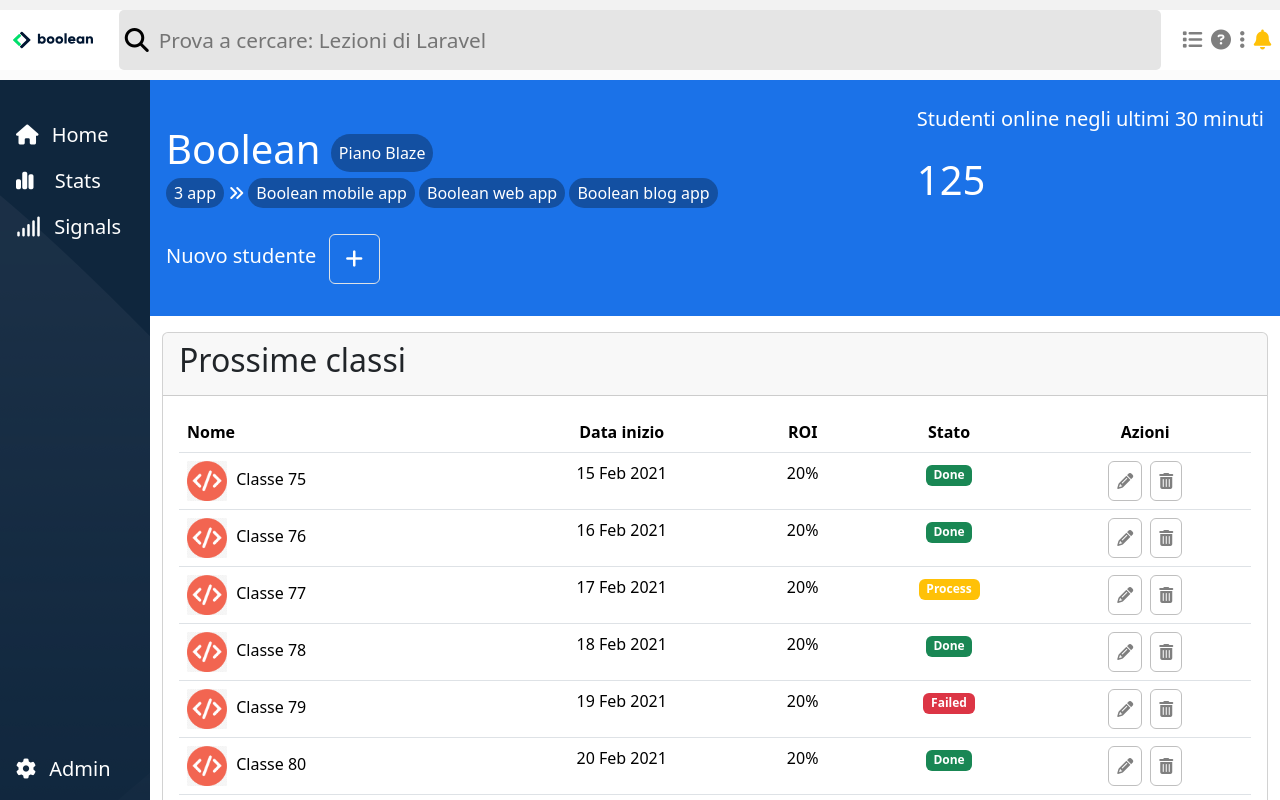
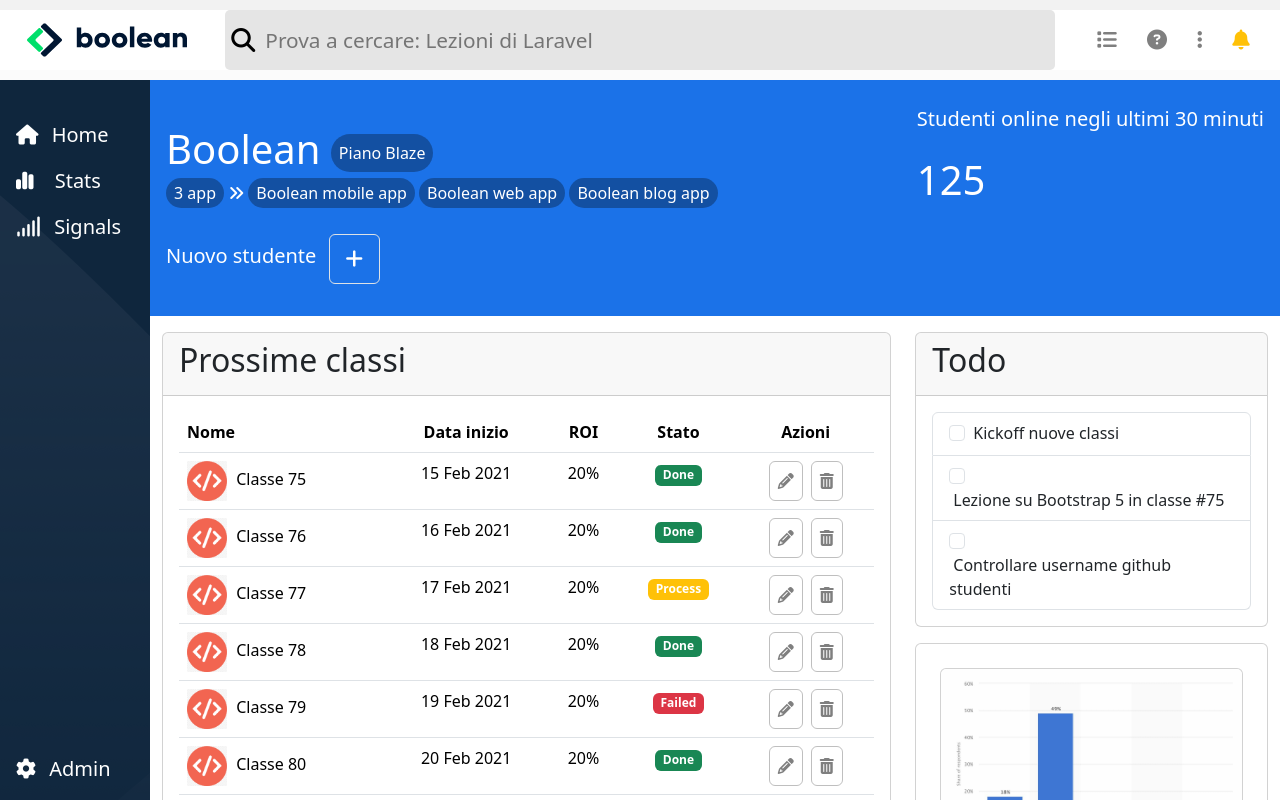
Before and after one commit to alexraduca01/html-css-bootstrap-dashboard, a plain HTML site: page index.html in a window 1280 px wide. Drawn offline with nearby package versions, Linux system fonts and the light colour scheme.

Commit message:
fixed responsivness + added cell responsivness

```diff
--- a/index.html
+++ b/index.html
@@ -18,17 +18,17 @@
             <header>
                 <nav id="navbar" class="container-fluid">
                      <div class="row h-100 align-content-center">
-                        <div class="col-2 col-md-1 h-100 p-0">
+                        <div class="col-2 h-100 p-0">
                             <div class="logo-container h-100 d-flex justify-content-center">
                                 <img src="img/logo.svg" alt="logo" class="d-none img-fluid w-75 d-lg-block">
                                 <img src="img/mobile-logo.png" alt="logo" class="d-lg-none img-fluid">
                             </div>
                         </div>
-                        <div class="col-8 col-md-10 position-relative h-100 d-flex align-items-center">
+                        <div class="col-8 position-relative h-100 d-flex align-items-center">
                             <span class="input_icon"><i class="fa-solid fa-magnifying-glass" style="color: #000000;"></i></span>
                             <input type="text" class="w-100" placeholder="Prova a cercare: Lezioni di Laravel">
                         </div>
-                        <div class="col-2 col-md-1 h-100 p-0">
+                        <div class="col-2 h-100 p-0">
                             <ul class="list-unstyled d-flex justify-content-evenly align-items-center h-100 fs-5">
                                 <li class="d-none d-lg-block"><a href="#" class="text-decoration-none text-black-50"><i class="fa-solid fa-list"></i></a></li>
                                 <li class="d-none d-lg-block"><a href="#" class="text-decoration-none text-black-50"><i class="fa-solid fa-circle-question"></i></a></li>
@@ -100,7 +100,7 @@
                     </div>
                     <div id="main_content" class="container-fluid">
                         <div class="row">
-                            <div class="col-8 col-md-12 my-3">
+                            <div class="col-lg-8 col-md-12 my-3">
                                 <div class="card">
                                     <div class="card-header">
                                       <h2>Prossime classi</h2>
@@ -110,8 +110,8 @@
                                             <thead>
                                               <tr>
                                                 <th scope="col">Nome</th>
-                                                <th scope="col" class="text-center">Data inizio</th>
-                                                <th scope="col" class="text-center text-uppercase">roi</th>
+                                                <th scope="col" class="text-center d-none d-sm-table-cell">Data inizio</th>
+                                                <th scope="col" class="text-center text-uppercase d-none d-sm-table-cell">roi</th>
                                                 <th scope="col" class="text-center">Stato</th>
                                                 <th scope="col" class="text-center">Azioni</th>
                                               </tr>
@@ -119,57 +119,57 @@
                                             <tbody>
                                               <tr>
                                                 <th scope="row" class="fw-normal"><img src="img/class-avatar.jpg" class="class_icon" alt="class avatar"> Classe 75</th>
-                                                <td class="text-center">15 Feb 2021</td>
-                                                <td class="text-center">20%</td>
+                                                <td class="text-center d-none d-sm-table-cell">15 Feb 2021</td>
+                                                <td class="text-center d-none d-sm-table-cell">20%</td>
                                                 <td class="text-center"><span class="badge text-bg-success">Done</span></td>
                                                 <td class="text-center pt-3"><span class="border border-black border-opacity-25 p-2 me-2 rounded"><i class="fa-solid text-black-50 fa-pencil"></i></span><span class="border border-black border-opacity-25 p-2 rounded"><i class="fa-solid text-black-50 fa-trash-can"></i></span></td>
                                               </tr>
                                               <tr>
                                                 <th scope="row" class="fw-normal"><img src="img/class-avatar.jpg" class="class_icon" alt="class avatar"> Classe 76</th>
-                                                <td class="text-center">16 Feb 2021</td>
-                                                <td class="text-center">20%</td>
+                                                <td class="text-center d-none d-sm-table-cell">16 Feb 2021</td>
+                                                <td class="text-center d-none d-sm-table-cell">20%</td>
                                                 <td class="text-center"><span class="badge text-bg-success">Done</span></td>
                                                 <td class="text-center pt-3"><span class="border border-black border-opacity-25 p-2 me-2 rounded"><i class="fa-solid text-black-50 fa-pencil"></i></span><span class="border border-black border-opacity-25 p-2 rounded"><i class="fa-solid text-black-50 fa-trash-can"></i></span></td>
                                               </tr>
                                               <tr>
                                                 <th scope="row" class="fw-normal"><img src="img/class-avatar.jpg" class="class_icon" alt="class avatar"> Classe 77</th>
-                                                <td class="text-center">17 Feb 2021</td>
-                                                <td class="text-center">20%</td>
+                                                <td class="text-center d-none d-sm-table-cell">17 Feb 2021</td>
+                                                <td class="text-center d-none d-sm-table-cell">20%</td>
                                                 <td class="text-center"><span class="badge text-bg-warning text-white">Process</span></td>
                                                 <td class="text-center pt-3"><span class="border border-black border-opacity-25 p-2 me-2 rounded"><i class="fa-solid text-black-50 fa-pencil"></i></span><span class="border border-black border-opacity-25 p-2 rounded"><i class="fa-solid text-black-50 fa-trash-can"></i></span></td>
                                               </tr>
                                               <tr>
                                                 <th scope="row" class="fw-normal"><img src="img/class-avatar.jpg" class="class_icon" alt="class avatar"> Classe 78</th>
-                                                <td class="text-center">18 Feb 2021</td>
-                                                <td class="text-center">20%</td>
+                                                <td class="text-center d-none d-sm-table-cell">18 Feb 2021</td>
+                                                <td class="text-center d-none d-sm-table-cell">20%</td>
                                                 <td class="text-center"><span class="badge text-bg-success">Done</span></td>
                                                 <td class="text-center pt-3"><span class="border border-black border-opacity-25 p-2 me-2 rounded"><i class="fa-solid text-black-50 fa-pencil"></i></span><span class="border border-black border-opacity-25 p-2 rounded"><i class="fa-solid text-black-50 fa-trash-can"></i></span></td>
                                               </tr>
                                               <tr>
                                                 <th scope="row" class="fw-normal"><img src="img/class-avatar.jpg" class="class_icon" alt="class avatar"> Classe 79</th>
-                                                <td class="text-center">19 Feb 2021</td>
-                                                <td class="text-center">20%</td>
+                                                <td class="text-center d-none d-sm-table-cell">19 Feb 2021</td>
+                                                <td class="text-center d-none d-sm-table-cell">20%</td>
                                                 <td class="text-center"><span class="badge text-bg-danger">Failed</span></td>
                                                 <td class="text-center pt-3"><span class="border border-black border-opacity-25 p-2 me-2 rounded"><i class="fa-solid text-black-50 fa-pencil"></i></span><span class="border border-black border-opacity-25 p-2 rounded"><i class="fa-solid text-black-50 fa-trash-can"></i></span></td>
                                               </tr>
                                               <tr>
                                                 <th scope="row" class="fw-normal"><img src="img/class-avatar.jpg" class="class_icon" alt="class avatar"> Classe 80</th>
-                                                <td class="text-center">20 Feb 2021</td>
-                                                <td class="text-center">20%</td>
+                                                <td class="text-center d-none d-sm-table-cell">20 Feb 2021</td>
+                                                <td class="text-center d-none d-sm-table-cell">20%</td>
                                                 <td class="text-center"><span class="badge text-bg-success">Done</span></td>
                                                 <td class="text-center pt-3"><span class="border border-black border-opacity-25 p-2 me-2 rounded"><i class="fa-solid text-black-50 fa-pencil"></i></span><span class="border border-black border-opacity-25 p-2 rounded"><i class="fa-solid text-black-50 fa-trash-can"></i></span></td>
                                               </tr>
                                               <tr>
                                                 <th scope="row" class="fw-normal"><img src="img/class-avatar.jpg" class="class_icon" alt="class avatar"> Classe 81</th>
-                                                <td class="text-center">21 Feb 2021</td>
-                                                <td class="text-center">20%</td>
+                                                <td class="text-center d-none d-sm-table-cell">21 Feb 2021</td>
+                                                <td class="text-center d-none d-sm-table-cell">20%</td>
                                                 <td class="text-center"><span class="badge text-bg-danger">Failed</span></td>
                                                 <td class="text-center pt-3"><span class="border border-black border-opacity-25 p-2 me-2 rounded"><i class="fa-solid text-black-50 fa-pencil"></i></span><span class="border border-black border-opacity-25 p-2 rounded"><i class="fa-solid text-black-50 fa-trash-can"></i></span></td>
                                               </tr>
                                               <tr>
                                                 <th scope="row" class="fw-normal"><img src="img/class-avatar.jpg" class="class_icon" alt="class avatar"> Classe 82</th>
-                                                <td class="text-center">22 Feb 2021</td>
-                                                <td class="text-center">20%</td>
+                                                <td class="text-center d-none d-sm-table-cell">22 Feb 2021</td>
+                                                <td class="text-center d-none d-sm-table-cell">20%</td>
                                                 <td class="text-center"><span class="badge text-bg-success">Done</span></td>
                                                 <td class="text-center pt-3"><span class="border border-black border-opacity-25 p-2 me-2 rounded"><i class="fa-solid text-black-50 fa-pencil"></i></span><span class="border border-black border-opacity-25 p-2 rounded"><i class="fa-solid text-black-50 fa-trash-can"></i></span></td>
                                               </tr>
@@ -223,7 +223,7 @@
                                     </div>
                                 </div>
                             </div>
-                            <div class="col-4 col-md-12">
+                            <div class="col-lg-4 col-md-12">
                                 <div class="card my-3">
                                     <div class="card-header">
                                         <h2>Todo</h2>
```
